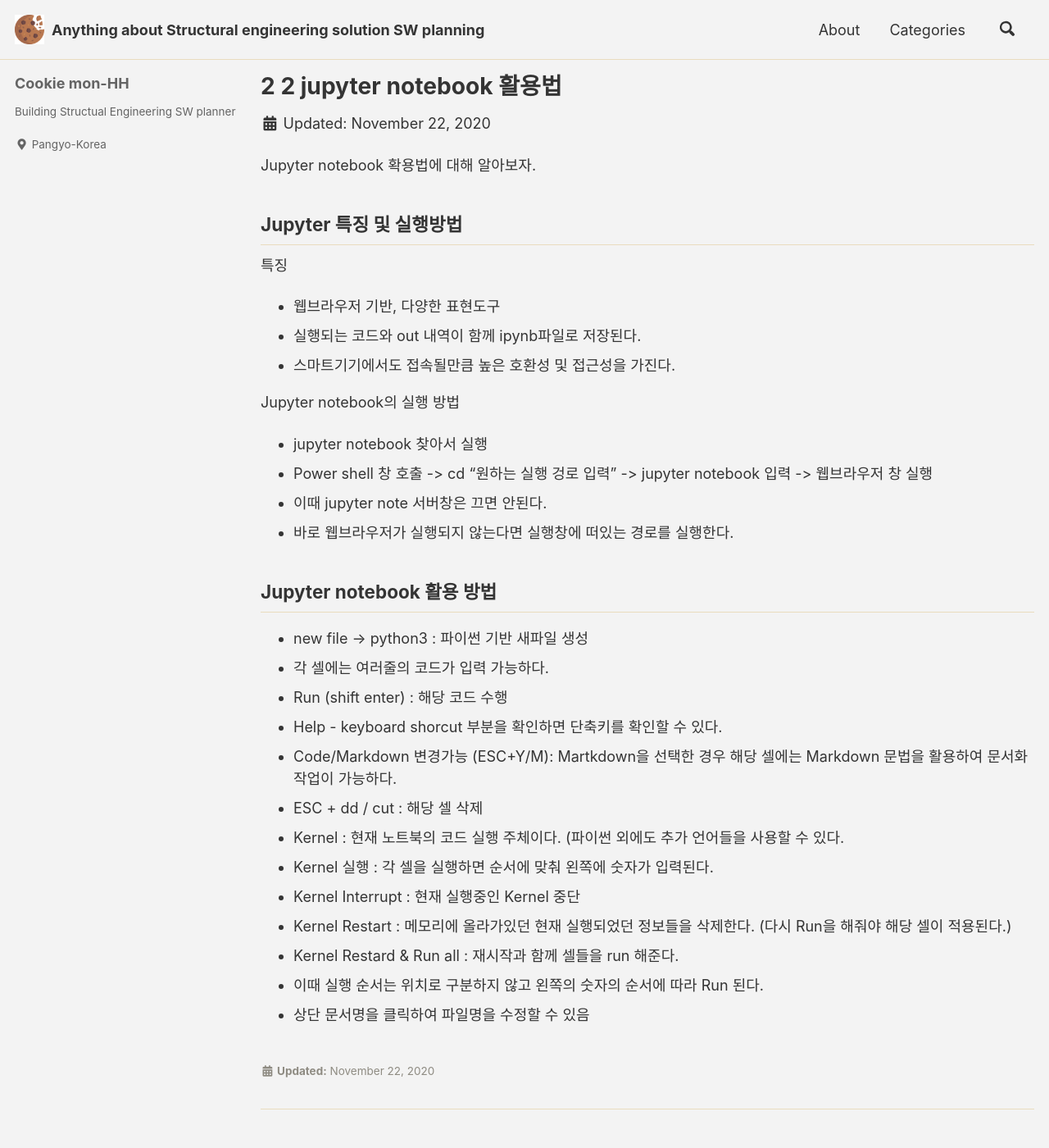
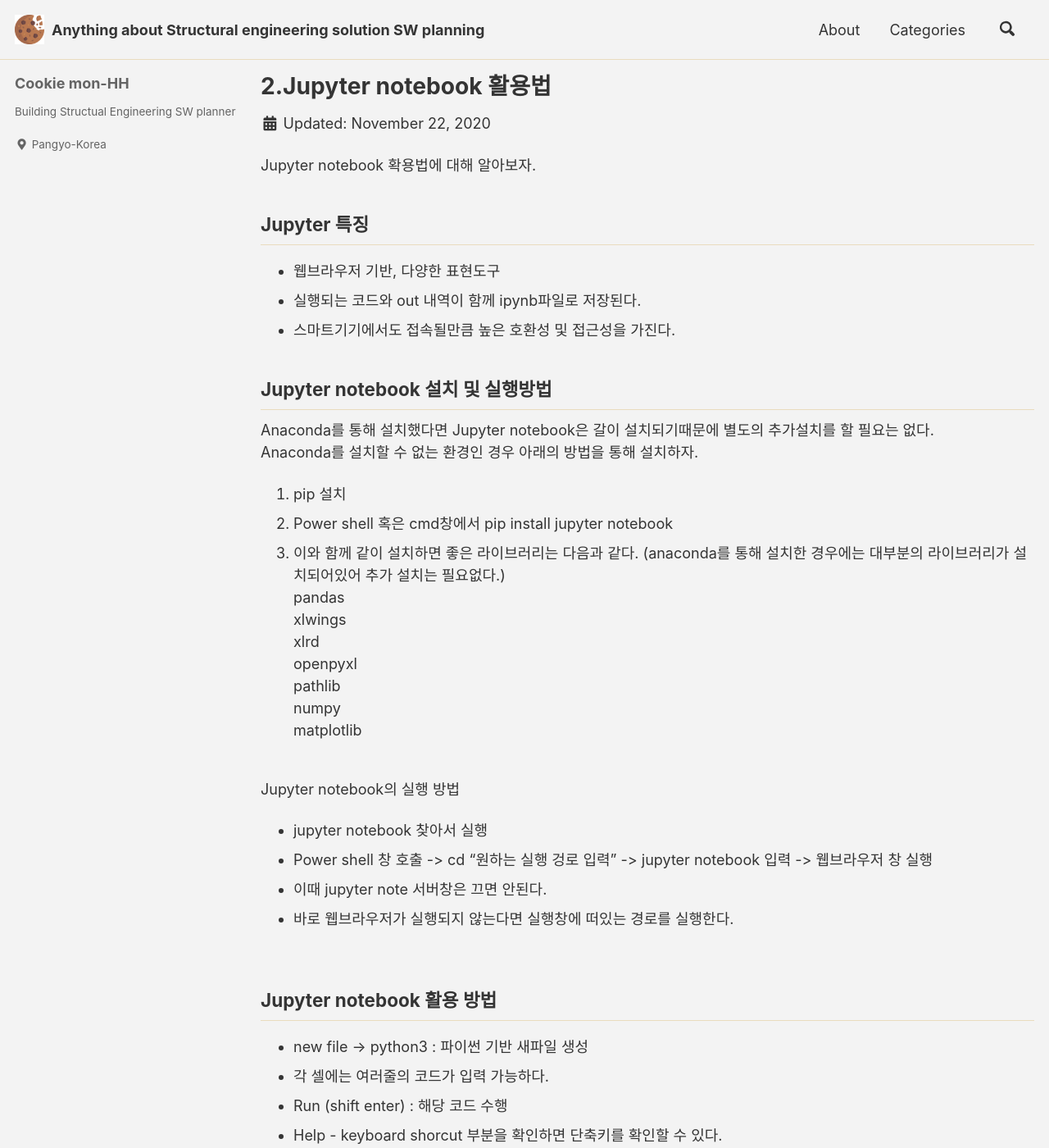
Before and after one commit to CookieMon-HH/cookiemon-hh.github.io, a Jekyll site: the page built from _posts/2020-11-22-2 2 Jupyter notebook 활용법.md, in a window 1280 px wide and 1400 px high. Shown: the whole window at 82% size. Built offline with Jekyll 4.4.1, drawn with Linux system fonts in a browser that asks for light colours; cached includes are drawn as plain includes; a script that is not in the unit is left out; comment, search, counter and statistics services are not loaded; some of the changed text lies outside the part shown.

Commit message:
Update 2020-11-22-2 2 Jupyter notebook 활용법.md

```diff
--- a/_posts/2020-11-22-2 2 Jupyter notebook 활용법.md
+++ b/_posts/2020-11-22-2 2 Jupyter notebook 활용법.md
@@ -1,20 +1,50 @@
+---
+title : "2.Jupyter notebook 활용법"
+categories:
+  - 파이썬 데이터 분석
+# tags:
+#  - Python
+#  - 데이터 분석
+#  - Pandas
+date : 2020-11-22
+---
 
 
 Jupyter notebook 확용법에 대해 알아보자.
 
-Jupyter 특징 및 실행방법
+Jupyter 특징
 ---
 
-특징
 - 웹브라우저 기반, 다양한 표현도구
 - 실행되는 코드와 out 내역이 함께 ipynb파일로 저장된다.
 - 스마트기기에서도 접속될만큼 높은 호환성 및 접근성을 가진다.
+
+
+
+Jupyter notebook 설치 및 실행방법
+---
+
+Anaconda를 통해 설치했다면 Jupyter notebook은 갈이 설치되기때문에 별도의 추가설치를 할 필요는 없다.
+Anaconda를 설치할 수 없는 환경인 경우 아래의 방법을 통해 설치하자.
+
+1. pip 설치
+2. Power shell 혹은 cmd창에서 pip install jupyter notebook
+3. 이와 함께 같이 설치하면 좋은 라이브러리는 다음과 같다.  (anaconda를 통해 설치한 경우에는 대부분의 라이브러리가 설치되어있어 추가 설치는 필요없다.)
+pandas
+xlwings
+xlrd
+openpyxl
+pathlib
+numpy
+matplotlib
+<br>
 
 Jupyter notebook의 실행 방법
 - jupyter notebook 찾아서 실행
 - Power shell 창 호출 -> cd "원하는 실행 겅로 입력"  -> jupyter notebook 입력 -> 웹브라우저 창 실행
 - 이때 jupyter note 서버창은 끄면 안된다.
 - 바로 웹브라우저가 실행되지 않는다면 실행창에 떠있는 경로를 실행한다.
+<br>
 
 Jupyter notebook 활용 방법
 ---
```
